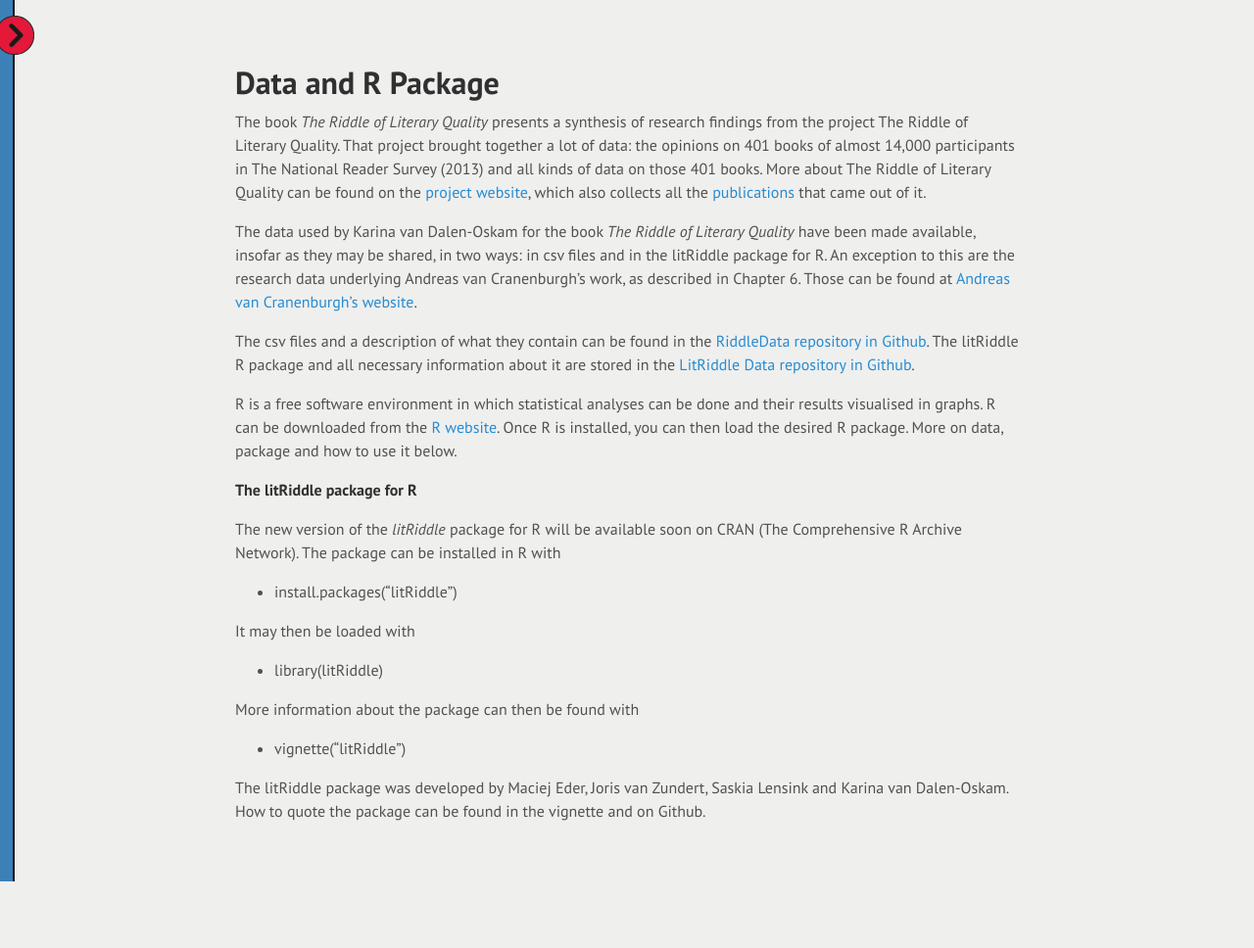
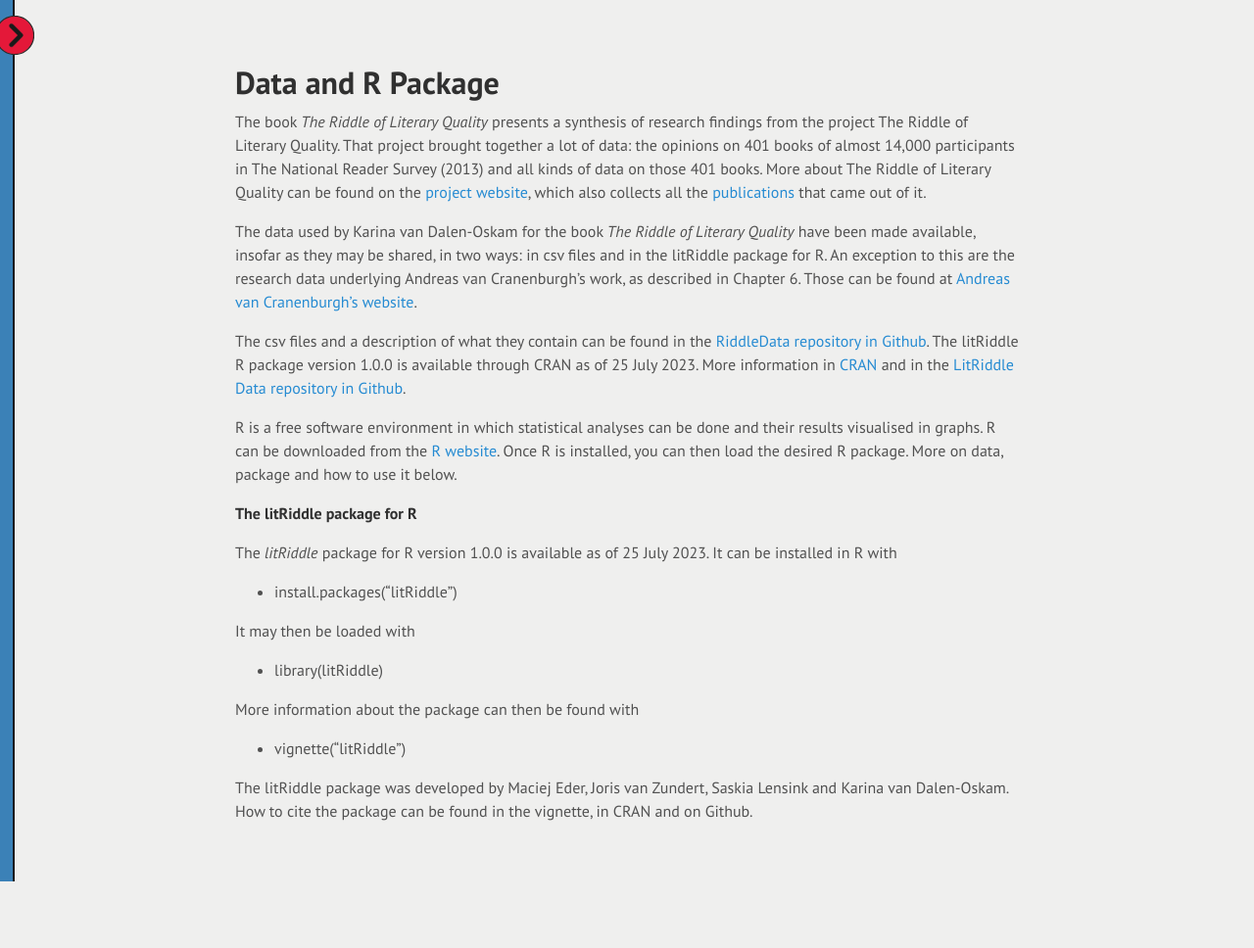
Before and after one commit to karinavdo/RiddleOfLiteraryQuality, a Jekyll site: the page built from docs/02_07_data_and_the_R_package.md, in a window 1280 px wide. Shown: the whole page at 98% size. Built offline with Jekyll 4.4.1, drawn with Linux system fonts in a browser that asks for light colours; our own code applies the rules of GitHub Pages for plain Markdown files.

Commit message:
update  ivm litRiddle version 1.0.0

```diff
--- a/docs/02_07_data_and_the_R_package.md
+++ b/docs/02_07_data_and_the_R_package.md
@@ -5,13 +5,13 @@ The book *The Riddle of Literary Quality* presents a synthesis of research findi
 
 The data used by Karina van Dalen-Oskam for the book *The Riddle of Literary Quality* have been made available, insofar as they may be shared, in two ways: in csv files and in the litRiddle package for R. An exception to this are the research data underlying Andreas van Cranenburgh's work, as described in Chapter 6. Those can be found at [Andreas van Cranenburgh's website](https://andreasvc.github.io/).
 
-The csv files and a description of what they contain can be found in the [RiddleData repository in Github](https://github.com/karinavdo/RiddleData). The litRiddle R package and all necessary information about it are stored in the [LitRiddle Data repository in Github](https://github.com/karinavdo/LitRiddleData).
+The csv files and a description of what they contain can be found in the [RiddleData repository in Github](https://github.com/karinavdo/RiddleData). The litRiddle R package version 1.0.0 is available through CRAN as of 25 July 2023. More information in [CRAN](https://cran.r-project.org/web/packages/litRiddle/index.html) and in the [LitRiddle Data repository in Github](https://github.com/karinavdo/LitRiddleData).
 
 R is a free software environment in which statistical analyses can be done and their results visualised in graphs. R can be downloaded from the [R website](https://www.r-project.org/). Once R is installed, you can then load the desired R package. More on data, package and how to use it below.
 
 **The litRiddle package for R**
 
-The new version of the *litRiddle* package for R will be available soon on CRAN (The Comprehensive R Archive Network). The package can be installed in R with
+The *litRiddle* package for R version 1.0.0 is available as of 25 July 2023. It can be installed in R with
 
 - install.packages("litRiddle")<br>
 
@@ -23,4 +23,4 @@ More information about the package can then be found with
 
 - vignette("litRiddle")
 
-The litRiddle package was developed by Maciej Eder, Joris van Zundert, Saskia Lensink and Karina van Dalen-Oskam. How to quote the package can be found in the vignette and on Github.
+The litRiddle package was developed by Maciej Eder, Joris van Zundert, Saskia Lensink and Karina van Dalen-Oskam. How to cite the package can be found in the vignette, in CRAN and on Github.
```
